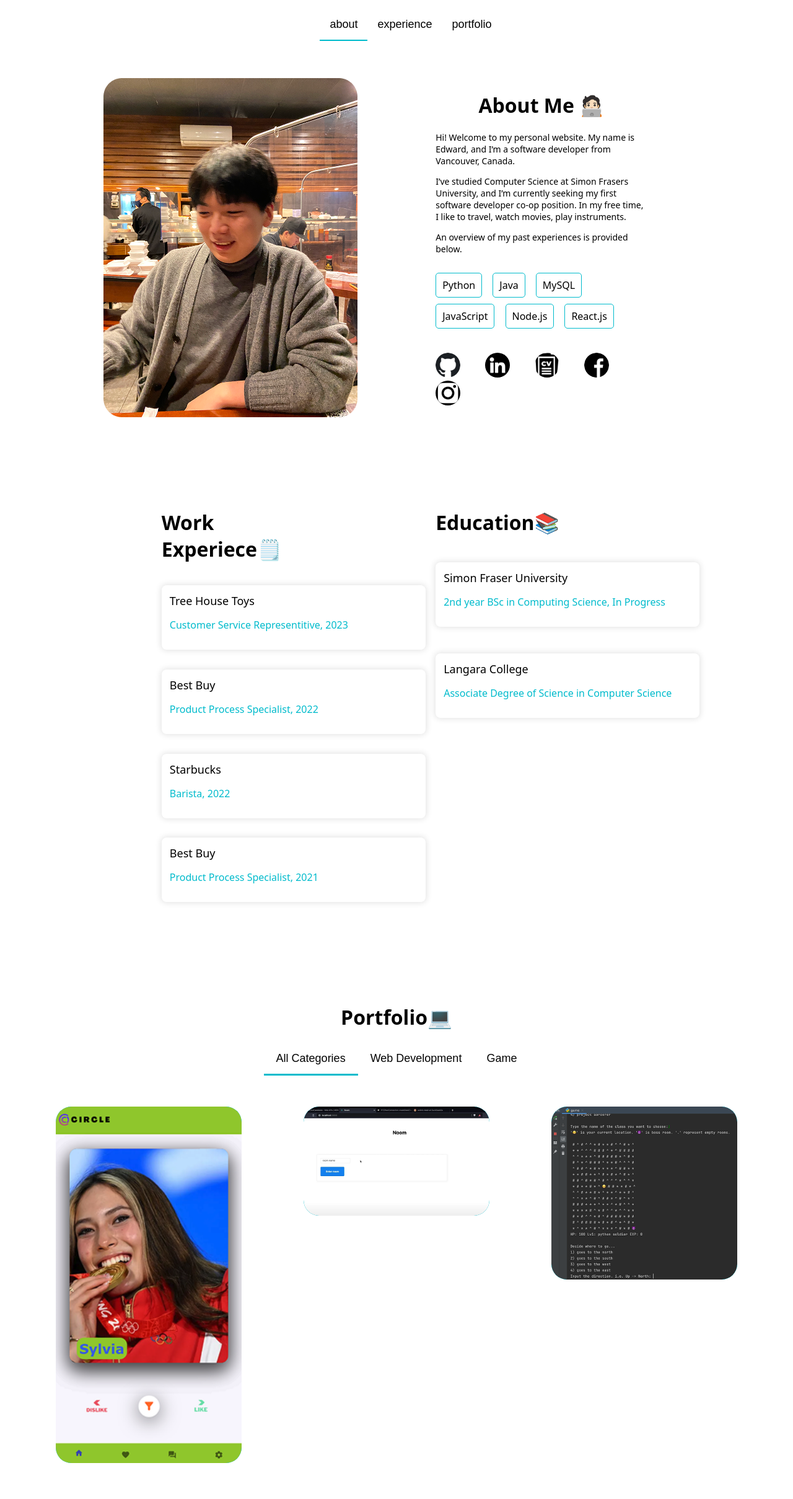
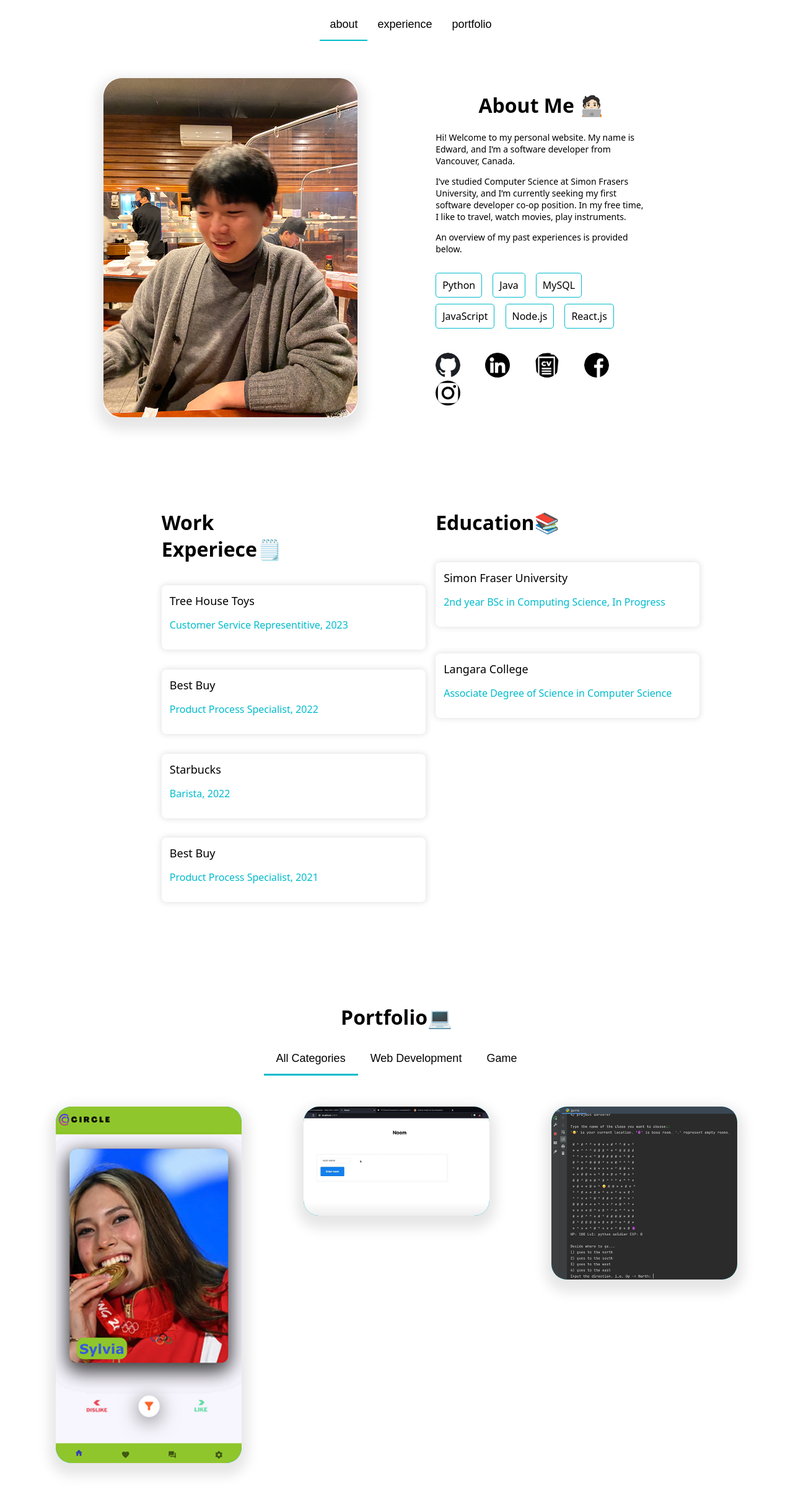
Before and after one commit to euidml/euidml.github.io, a React (Create React App) app: page / in a window 1280 px wide. Shown: the top 2418 px of the page at 62% size. Built offline with nearby package versions, Linux system fonts and the light colour scheme.

Commit message:
added shadows around pictures, especailly detacthing shadow around portfolio item when it's hovered #26

```diff
--- a/src/About/About.css
+++ b/src/About/About.css
@@ -9,7 +9,7 @@
 }
 #profile_picture img {
     float: right;
-    /* box-shadow: 0 10px 20px 10px rgba(0, 0, 0, 0.1); */
+    box-shadow: 0 10px 20px 10px rgba(0, 0, 0, 0.1);
 }
 #biography {
     width: 50%;
--- a/src/Portfolio/Portfolio.css
+++ b/src/Portfolio/Portfolio.css
@@ -55,7 +55,7 @@
   margin-bottom: auto;
   border-radius: 25px;
   background-color: #00BBCC;
-  /* box-shadow: 0 10px 20px 10px rgba(0, 0, 0, 0.1); */
+  box-shadow: 0 10px 20px 10px rgba(0, 0, 0, 0.1);
 }
 .project#circle{
   height: 575px;
@@ -79,9 +79,9 @@
     width: 300px;
 }
 
-/* #projects :hover {
+#projects :hover {
   box-shadow: none;
-} */
+}
 
 #projects img:hover{
   filter:opacity(0.3);
```
